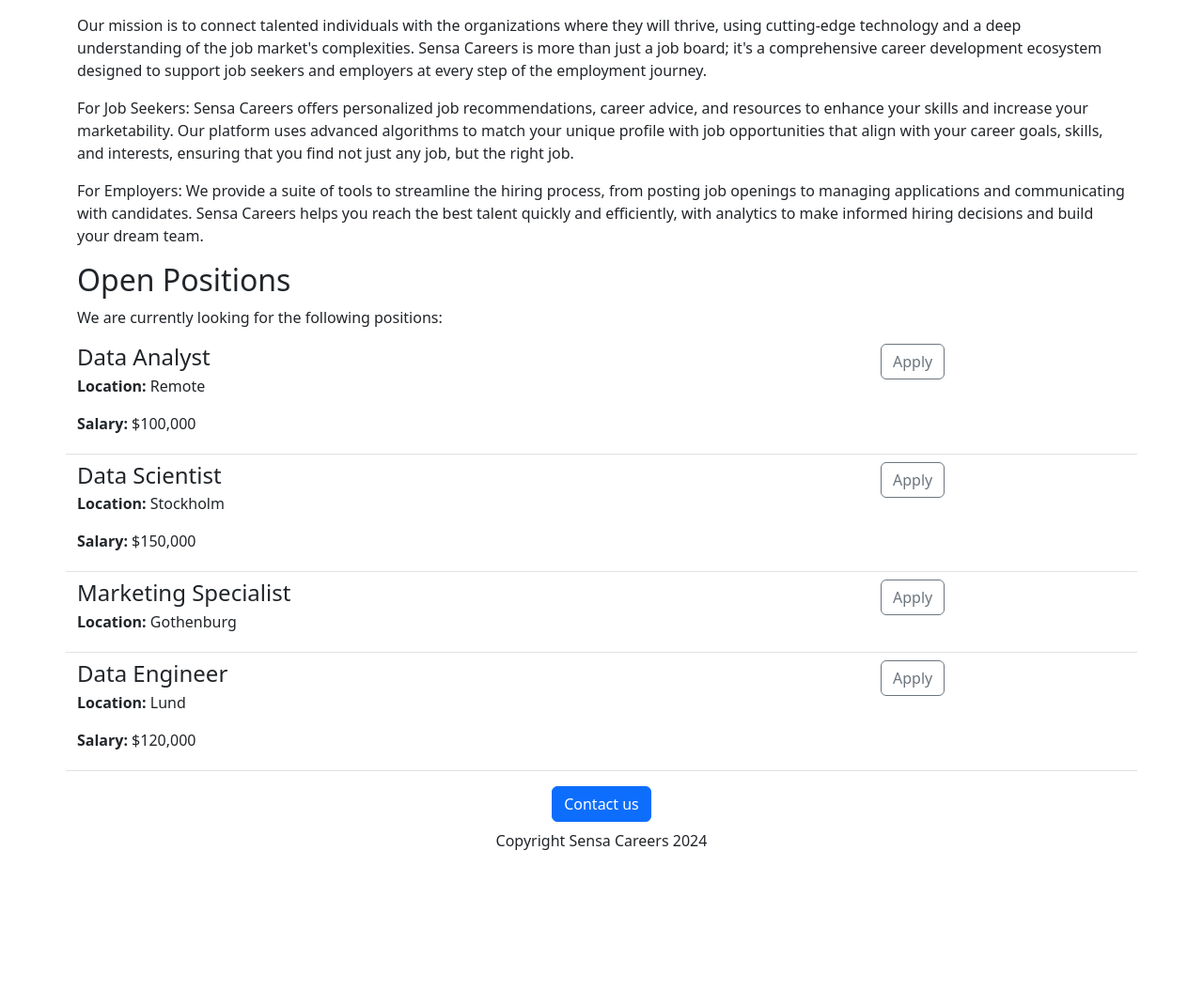
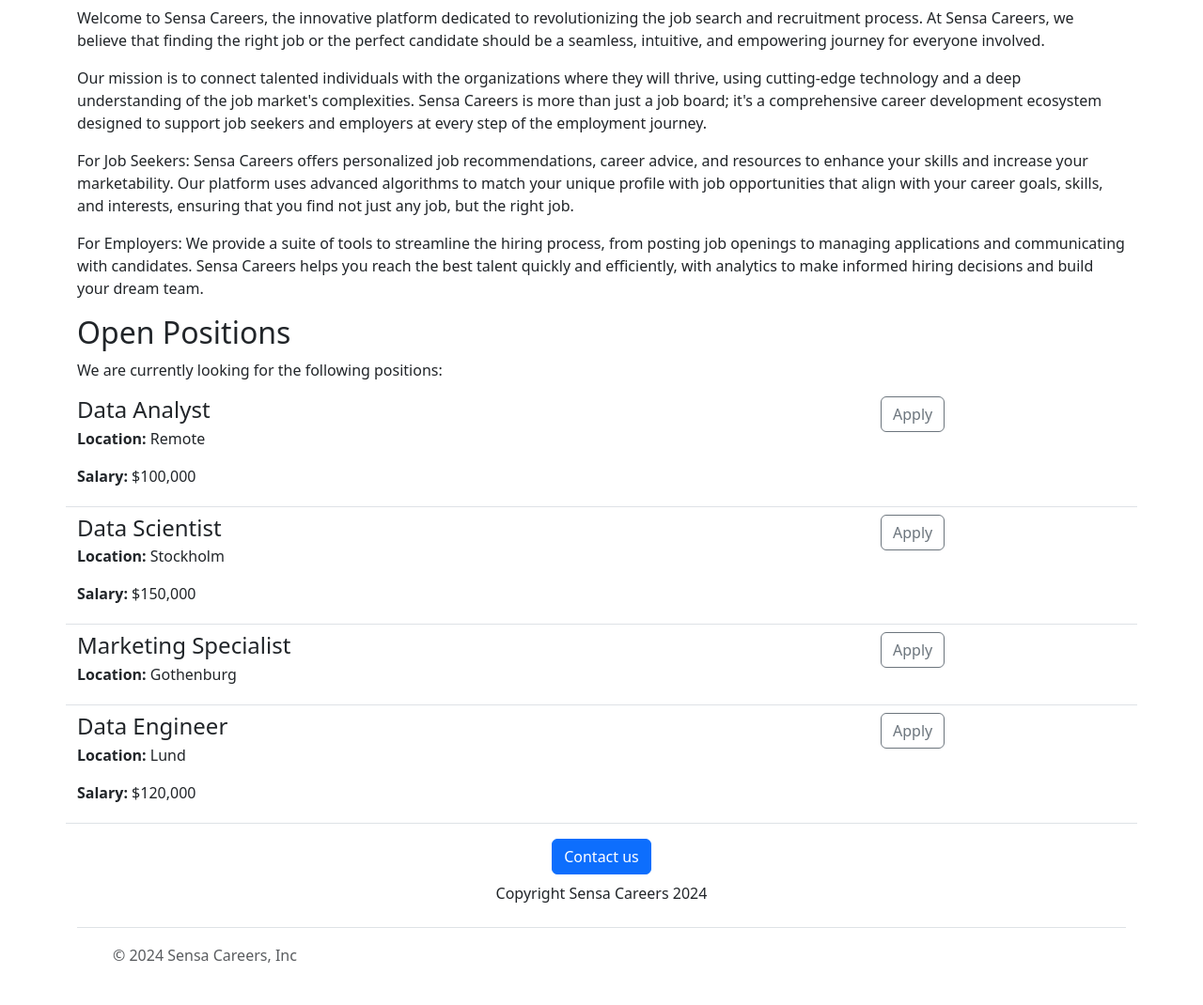
Before and after one commit to Tegelstenen/flask_learning, a Flask app: page / in a window 1280 px wide. Shown: the part 495-1565 px from the top of the page at 94% size. Before the commit the page ends 1400 px from the top, so only its background shows below. Run offline with Flask 3, Linux system fonts and the light colour scheme.

Commit message:
Added footer

```diff
--- /dev/null
+++ b/templates/footer.html
@@ -0,0 +1,16 @@
+<div class="container">
+    <footer class="d-flex flex-wrap justify-content-between align-items-center py-3 my-4 border-top">
+      <div class="col-md-4 d-flex align-items-center">
+        <a href="/" class="mb-3 me-2 mb-md-0 text-body-secondary text-decoration-none lh-1">
+          <svg class="bi" width="30" height="24"><use xlink:href="#bootstrap"/></svg>
+        </a>
+        <span class="mb-3 mb-md-0 text-body-secondary">&copy; 2024 {{company_name}}, Inc</span>
+      </div>
+
+      <ul class="nav col-md-4 justify-content-end list-unstyled d-flex">
+        <li class="ms-3"><a class="text-body-secondary" href="#"><svg class="bi" width="24" height="24"><use xlink:href="#twitter"/></svg></a></li>
+        <li class="ms-3"><a class="text-body-secondary" href="#"><svg class="bi" width="24" height="24"><use xlink:href="#instagram"/></svg></a></li>
+        <li class="ms-3"><a class="text-body-secondary" href="#"><svg class="bi" width="24" height="24"><use xlink:href="#facebook"/></svg></a></li>
+      </ul>
+    </footer>
+  </div>
--- a/templates/home.html
+++ b/templates/home.html
@@ -42,5 +42,6 @@
                 <p class="mt-2"> Copyright {{company_name}} 2024</p>
             </div>
         </div>
+        {% include 'footer.html' %}
     </body>
 </html>
--- a/templates/nav.html
+++ b/templates/nav.html
@@ -6,3 +6,6 @@
       </a>
     </div>
   </nav>
+
+  <div style="height: 56px;">
+  </div>
```
Also changed, not shown: 2 other files.
